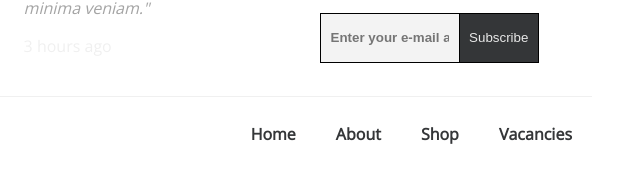
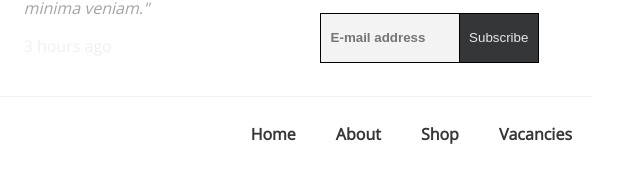
Before and after one commit to perivmv/front-end-lab-8, a plain HTML site: page homework_04/index.html in a window 1280 px wide. Shown: the part 2408-2582 px from the top of the page, 640-1280 px from the left. Drawn offline with nearby package versions, Linux system fonts and the light colour scheme.

Commit message:
Update index.html

```diff
--- a/homework_04/index.html
+++ b/homework_04/index.html
@@ -129,7 +129,7 @@
 			<p>Neque porro quisquam eist, im ipsum quia dolor sit amettur, adipisci velit.</p>
 
 		<form action="#">
-		<input type="e-mail" placeholder="Enter your e-mail address">
+		<input type="e-mail" placeholder="E-mail address">
 		<button>Subscribe</button>
 		</form>
 
```
